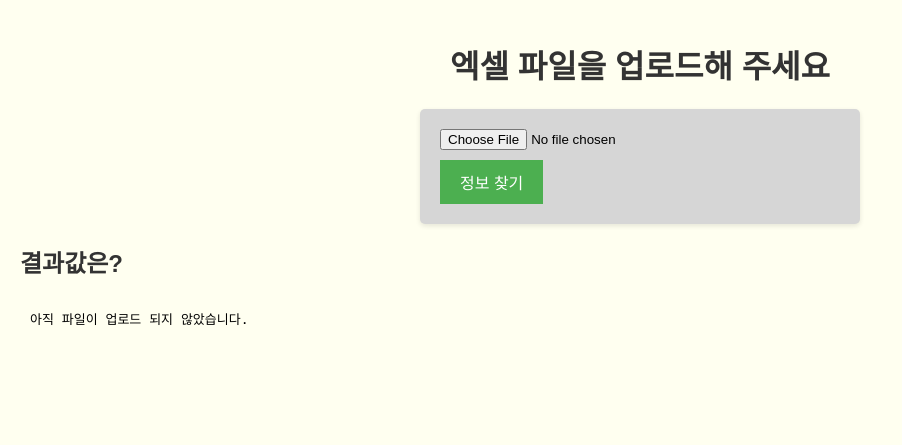
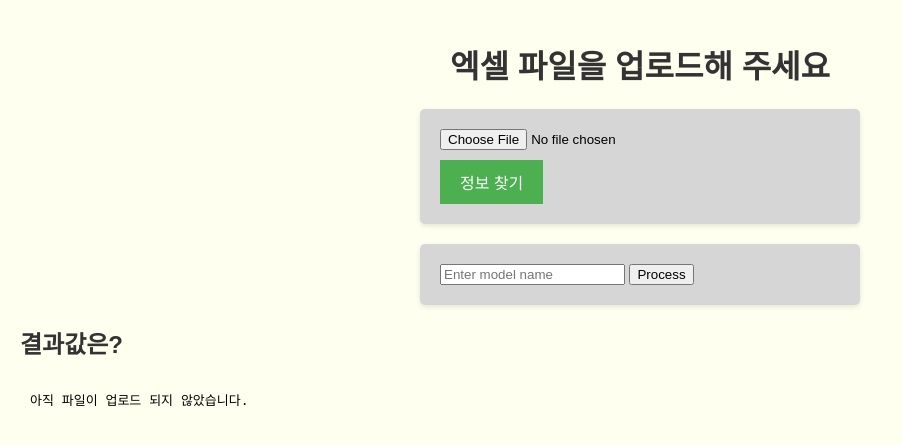
Before and after one commit to gidumg/flask, a Flask app: page / in a window 1280 px wide. Shown: the top 445 px of the page, without its empty margins (0-902 px from the left). Run offline with Flask 3, Linux system fonts and the light colour scheme.

Commit message:
fixing on

```diff
--- a/app.py
+++ b/app.py
@@ -41,11 +41,32 @@ def upload_file():
     return render_template('index.html', result=result)
 
 
+def search_based_on_model(model_name):
+    # SQL에서 모델 정보 가져오기
+    engine = create_engine(f'mysql+pymysql://fred:{password}@fred1234.synology.me/fred')
+    query = f"""select * from comsmart_web where `모델명` = '{model_name}'"""
+    df = pd.read_sql(query, con=engine)
+
+    # 데이터프레임을 HTML로 변환
+    html = df.to_html()
+
+    return Markup(html)
+
+
+@app.route('/search', methods=['POST'])
+def search_model():
+    model_name = request.form.get('model_name')
+
+    # Assuming that you have a function to handle the search based on model_name
+    result = search_based_on_model(model_name)
+
+    return render_template('index.html', result=result)
+
+
 
 def process_file(filename):
 
     file_list = pd.read_excel(filename, header=0, sheet_name=0)
-
 
     #######################################################################
     password = quote_plus('!!@Ll752515')
--- a/templates/index.html
+++ b/templates/index.html
@@ -66,6 +66,13 @@
             <input type="submit" value="정보 찾기">
         </form>
 
+        <form method="POST" action="/">
+            <input type="text" name="model_name" placeholder="Enter model name">
+            <button type="submit">Process</button>
+        </form>
+
+
+
         {% if result %}
         <h2>결과값은?</h2>
         <pre>{{ result }}</pre>
```
